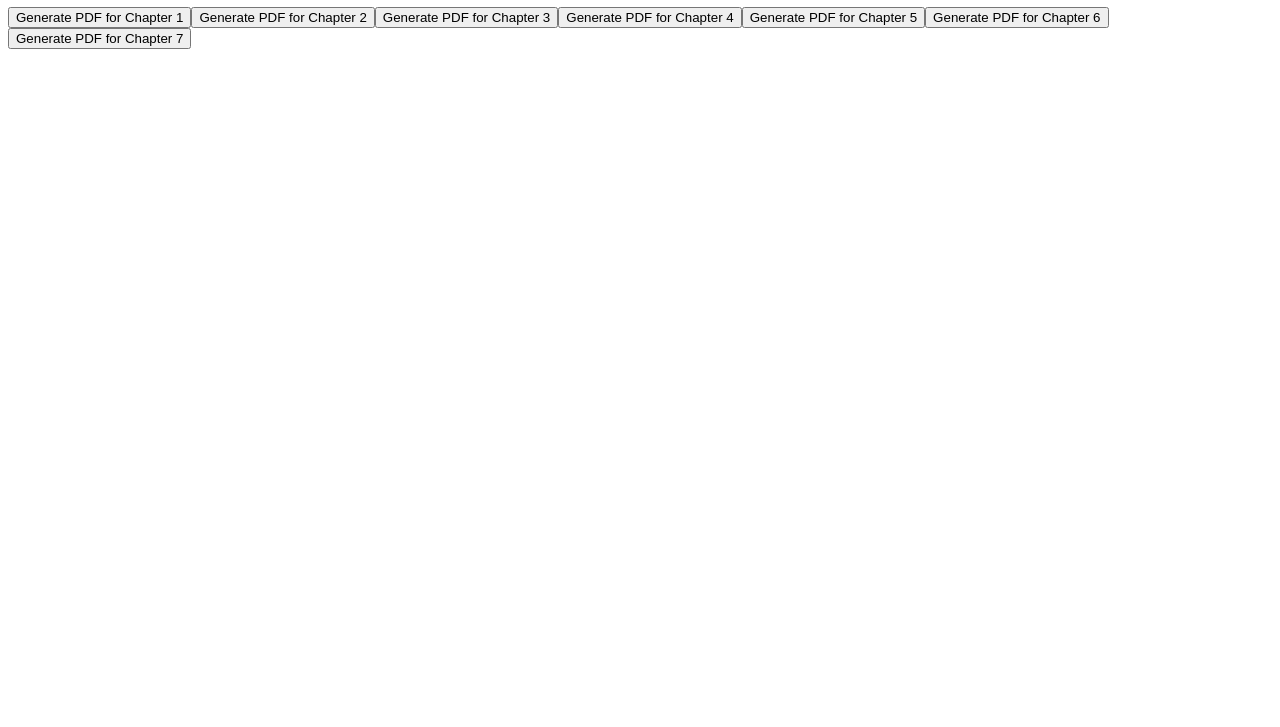
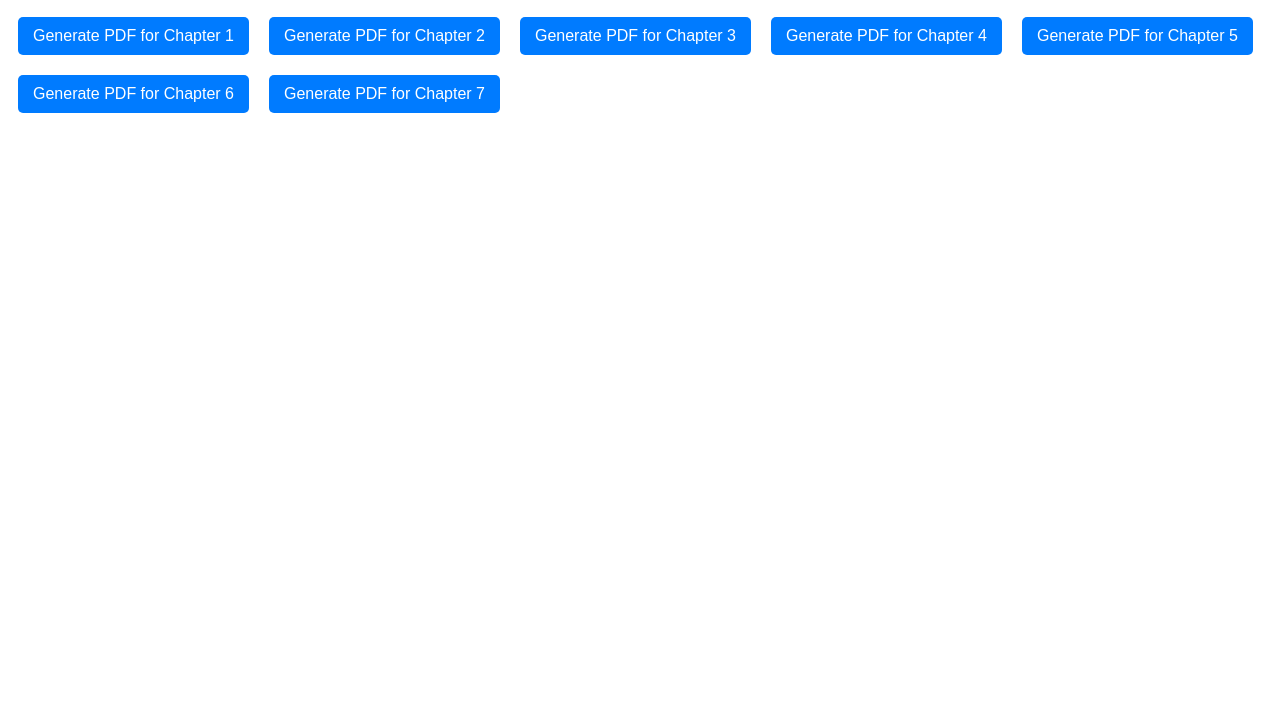
Before and after one commit to Abhrankan-Chakrabarti/Eternum-PDF-Generator, a plain HTML site: page index.html in a window 1280 px wide. Shown: the part 73-800 px from the top of the page. Drawn offline with nearby package versions, Linux system fonts and the light colour scheme.

Commit message:
Update index.html

```diff
--- a/index.html
+++ b/index.html
@@ -5,6 +5,26 @@
     <meta name="viewport" content="width=device-width, initial-scale=1.0">
     <title>Create PDF</title>
     <script src="https://cdnjs.cloudflare.com/ajax/libs/jspdf/2.4.0/jspdf.umd.min.js"></script>
+    <style>
+        /* Add CSS for button spacing */
+        #chapter-buttons {
+            margin-top: 20px; /* Margin above the buttons */
+        }
+        button {
+            margin: 10px; /* Margin around each button */
+            padding: 10px 15px; /* Padding inside the button */
+            font-size: 16px; /* Increase font size for better readability */
+            cursor: pointer; /* Change cursor to pointer on hover */
+            border: none; /* Remove default border */
+            border-radius: 5px; /* Add rounded corners */
+            background-color: #007BFF; /* Button background color */
+            color: white; /* Text color */
+            transition: background-color 0.3s; /* Transition for hover effect */
+        }
+        button:hover {
+            background-color: #0056b3; /* Darker blue on hover */
+        }
+    </style>
 </head>
 <body>
 
```
